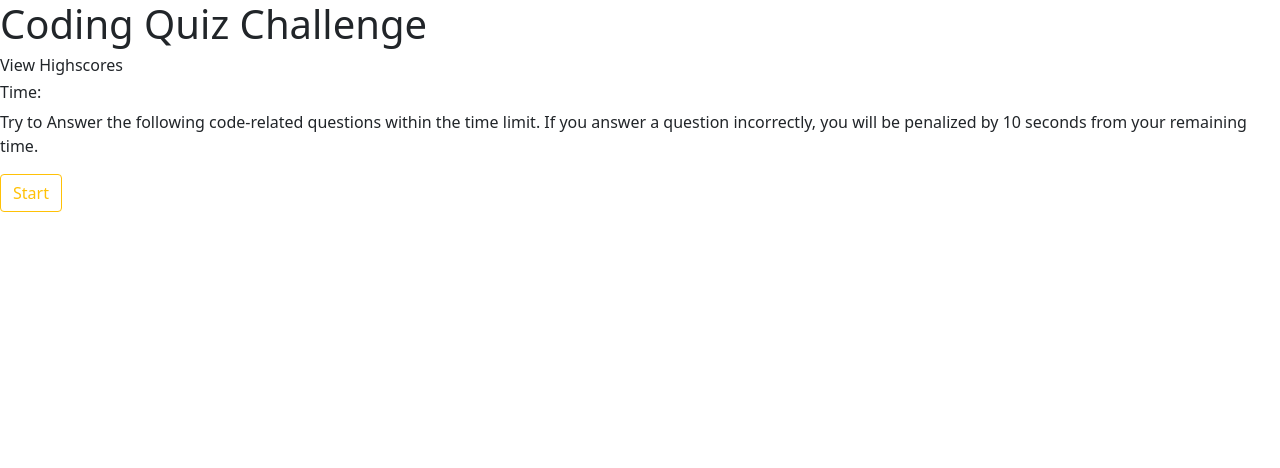
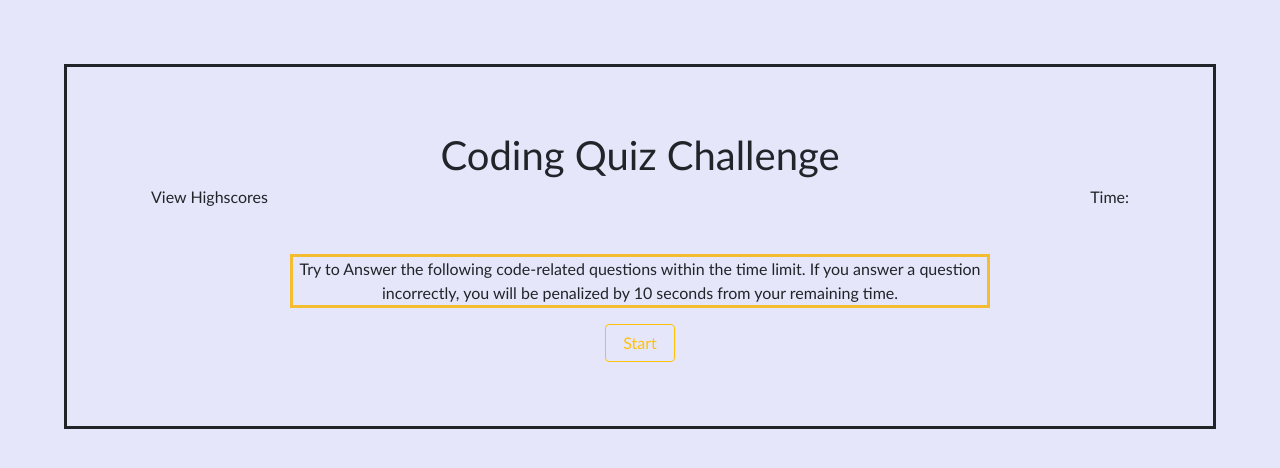
Before and after one commit to paytoncali/Code-Quiz, a plain HTML site: page index.html in a window 1280 px wide. Drawn offline with nearby package versions, Linux system fonts and the light colour scheme.

Commit message:
have buttons and first question working

```diff
--- a/Assets/CSS/style.css
+++ b/Assets/CSS/style.css
@@ -0,0 +1,44 @@
+* {
+    box-sizing: border-box;
+    padding: 0;
+    margin: 0;
+}
+
+body {
+    background-color: lavender;
+    font-family: 'Trebuchet MS', 'Lucida Sans Unicode', 'Lucida Grande', 'Lucida Sans', Arial, sans-serif;
+    border: solid;
+    margin: 5%;
+    padding: 5%;
+}
+
+h1 {
+    text-align: center;
+}
+
+.highscore {
+    position: relative;
+    float: left;
+    margin-left: 20px;
+}
+
+.time {
+    position: relative;
+    float: right;
+    margin-right: 20px;
+}
+
+p {
+    border: solid;
+    border-color: rgb(243, 188, 49);
+    width: 700px;
+    text-align: center;
+    margin-top: 75px;
+    margin-right: auto;
+    margin-left: auto;
+}
+
+#startbutton {
+    width: 70px;
+    text-align: center;
+}
--- a/Assets/JS/script.js
+++ b/Assets/JS/script.js
@@ -43,7 +43,7 @@ function timer() {
     timeLeft--;
     timerEl.textContent = "Time: " + timeLeft + " seconds remaining";
 
-    if (timeLeft === 0) {
+    if (timeLeft <= 0) {
       clearInterval(timeInterval);
       gameOver();
     }
@@ -85,19 +85,20 @@ function displayanswers() {
 
 }
 
-function checkAnswer(btnId) {
+function checkAnswer(event) {
   var display = document.querySelector("#display");
-
-    // console.log("User Answer");
+    allQuestions[questionIndex].rightanswer;
     console.log("correct Answer", allQuestions[questionIndex].rightanswer);
 
-  if (button1 || button2 || button3 || button4 == allQuestions[questionIndex].rightanswer) {
+  if (event.target.innerText === allQuestions[questionIndex].rightanswer) {
     display.textContent = "good job";
+    quizStart();
+    questionIndex;
 
   } else {
     display.textContent = "nope";
+    timeLeft = timeLeft - 10;
   }
-
 }
 
 
@@ -113,6 +114,8 @@ startEl.addEventListener("click", function (event) {
   quizStart();
 });
 
+
+
 // Attach event listener to increment button element
 
 
--- a/index.html
+++ b/index.html
@@ -7,7 +7,7 @@
     <meta http-equiv="X-UA-Compatible" content="ie=edge" />
     <title>Code Quiz</title>
     <link href="https://cdn.jsdelivr.net/npm/bootstrap@5.0.0-beta1/dist/css/bootstrap.min.css" rel="stylesheet" integrity="sha384-giJF6kkoqNQ00vy+HMDP7azOuL0xtbfIcaT9wjKHr8RbDVddVHyTfAAsrekwKmP1" crossorigin="anonymous">
-    <!-- <link rel="stylesheet" href="assets/CSS/style.css" /> -->
+    <link rel="stylesheet" href="assets/CSS/style.css" />
 </head>
 
 <body>
@@ -26,8 +26,11 @@
     <h4 id="questions"></h4>
     <h6 id="answers"></h6>
     <h6 id="display"></h6>
-    <button type="button" id = "startbutton" class="btn btn-outline-warning">Start</button>
+    <div class="row justify-content-center">
+    <button type="button" id="startbutton" class="btn btn-outline-warning">Start</button>
+    </div>
     <script src="assets/JS/script.js"></script>
+    <script src="https://cdn.jsdelivr.net/npm/bootstrap@5.0.0-beta1/dist/js/bootstrap.bundle.min.js" integrity="sha384-ygbV9kiqUc6oa4msXn9868pTtWMgiQaeYH7/t7LECLbyPA2x65Kgf80OJFdroafW" crossorigin="anonymous"></script>
 </body>
 
 </html>
```
